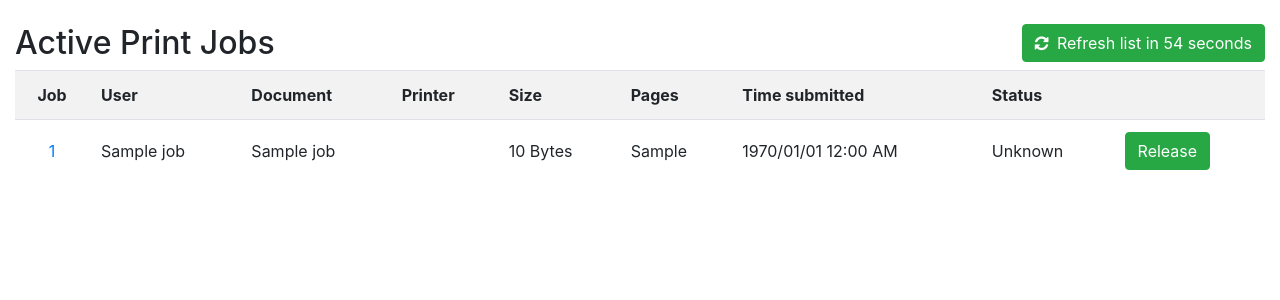
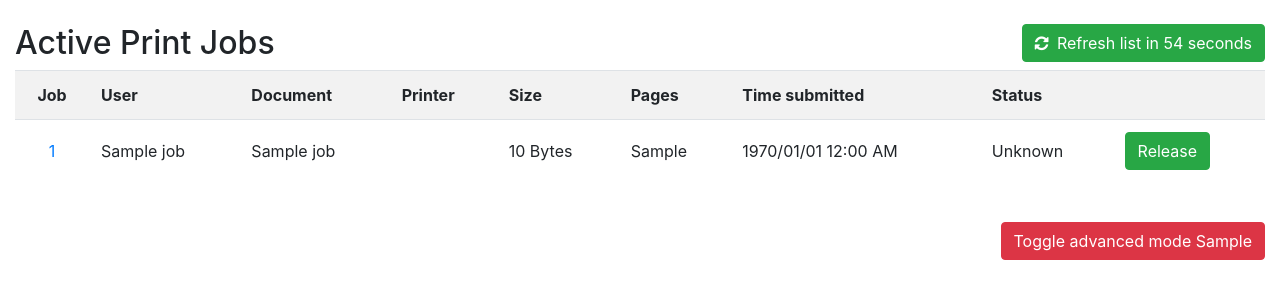
Before and after one commit to bwicksall/WebPrintRelease, a Flask app: template templates/jobs.html in a window 1280 px wide. Shown: the part 56-356 px from the top of the page. Run offline with Flask 2, Linux system fonts and the light colour scheme; the template is opened without the code that fills it: most values are stand-ins (such as "Sample title", 1, 10 or a date in 2020); parts of the project's set-up code (start-up, migrations or seed data) failed here and were passed over; some libraries are stand-ins or nearby versions.

Commit message:
Add ability to cancel jobs
- Done with advanced view
- Times out after 5 minutes
- This is to minimize the possibility of deleting rather than releasing

```diff
--- a/app.py
+++ b/app.py
@@ -1,8 +1,8 @@
 from flask import Flask, render_template, flash, redirect, url_for, session, request, logging, send_from_directory
-from data import getPrintJobs, getPrintJob, releaseJob, getPrinterList
+from data import getPrintJobs, getPrintJob, releaseJob, cancelJob, getPrinterList
 #from wtforms import Form, StringField, TextAreaField, PasswordField, validators
 from functools import wraps
-from datetime import datetime
+from datetime import datetime, timedelta
 from cache import cache
 import config
 
@@ -90,13 +90,30 @@ def about():
 @is_logged_in
 def jobs():
 
+    # Get advanced session values
+    advanced = session.get('advanced', 0)
+    advanced_start = session.get('advanced_start', 0)
+
+    # Check how long you have been in advanced mode.  Toggle off if greater than 5 minutes.
+    time_now = datetime.now()
+    if time_now - advanced_start > timedelta(minutes=5):
+        advanced = 0
+        session['advanced'] = 0
+
+    # Used in the template to update advanced button text
+    if advanced == 0:
+        next_mode = 'on'
+    else:
+        next_mode = 'off'
+
+    # Go ahead and get the print jobs
     try:
         Jobs = getPrintJobs( 'not-completed' )
     except Exception as e:
         return render_template( 'jobs.html', error = e.message )
 
     if Jobs:
-        return render_template('jobs.html', jobs = Jobs)
+        return render_template('jobs.html', jobs = Jobs, advanced = advanced, next_mode = next_mode )
     else:
         msg = 'No Print Jobs in Queue'
         return render_template('jobs.html', msg = msg)
@@ -137,6 +154,35 @@ def release_job( id ):
         flash( e.message, 'danger' )
     else:
         flash( 'Job ' + str(id) + ' Released', 'success' )
+
+    return redirect( url_for( 'jobs' ) )
+
+@app.route( '/cancel_job/<int:id>', methods=['POST'] )
+@is_logged_in
+def cancel_job( id ):
+
+    try:
+        cancelJob( id )
+    except Exception as e:
+        flash( e.message, 'danger' )
+    else:
+        flash( 'Job ' + str(id) + ' Cancelled', 'success' )
+
+    return redirect( url_for( 'jobs' ) )
+
+@app.route( '/set_advanced', methods=['POST'] )
+@is_logged_in
+def set_advanced():
+
+    # Get current advaned state
+    advanced = session.get('advanced', 0)
+
+    # Are we toggling on or off?
+    if advanced == 0:
+        session['advanced'] = 1
+        session['advanced_start'] = datetime.now()
+    else:
+        session['advanced'] = 0
 
     return redirect( url_for( 'jobs' ) )
 
--- a/templates/jobs.html
+++ b/templates/jobs.html
@@ -29,10 +29,26 @@
           <input type="hidden" name="_method" value="RELEASE">
           <input type="submit" value="Release" class="btn btn-success">
         </form>
+        {% if advanced > 0 %}
+        <br>
+        <form action="{{ url_for('cancel_job', id=job['job-id']) }}" method="post">
+          <input type="hidden" name="_method" value="CANCEL">
+          <input type="submit" value="Cancel" class="btn btn-danger">
+        </form>
+        {% endif %}
       </td>
     </tr>
     {% endfor %}
   </table>
+  <br>
+  <div class="float-right">
+  <form action="{{ url_for( 'set_advanced' ) }}" method="post">
+      <input type="hidden" name="_method" value="SETADVANCED">
+      <input type="submit" value="Toggle advanced mode {{ next_mode }}" class="btn btn-danger">
+  </form>
+  </div>
+  <br>
+  <br>
 
   <script>
   (function countdown(remaining) {
```
Also changed, not shown: data.py (+15 -0 lines).
